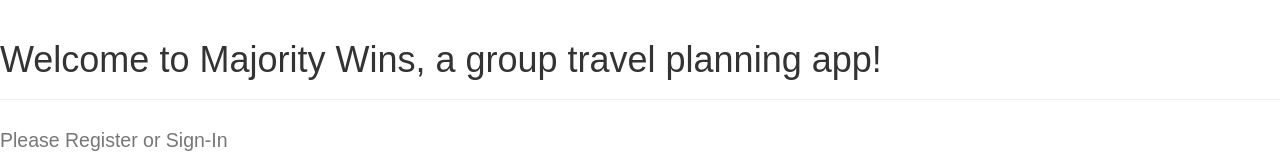
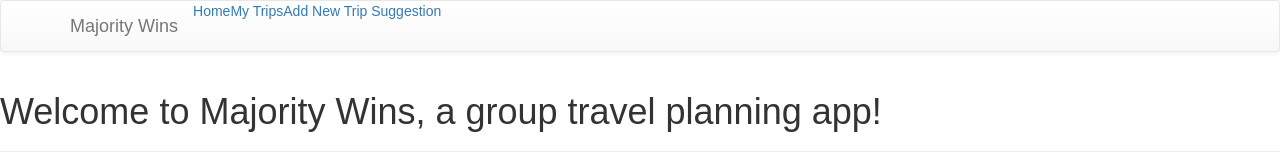
Before and after one commit to leahhoefling/GroupTravelApp, a React (Create React App) app: page / in a window 1280 px wide. Shown: the top 160 px of the page. Built offline with nearby package versions, Linux system fonts and the light colour scheme.

Commit message:
Added the additional folders, pages, and routes for itinerary, my trips, suggestions, and add group trip. Also added the bootstrap navbar that is mobile responsive and links to pages

```diff
--- a/src/API/Database.json
+++ b/src/API/Database.json
@@ -35,6 +35,12 @@
       "email": "traveler@travel.com",
       "password": "pass",
       "id": 6
+    },
+    {
+      "name": "harp",
+      "email": "harp@herpes.com",
+      "password": "iloveball",
+      "id": 7
     }
   ]
 }
--- a/src/ApplicationViews.js
+++ b/src/ApplicationViews.js
@@ -1,10 +1,15 @@
 import React, { Component } from "react";
 import { Route } from "react-router-dom";
 import Login from "./LoginPage/Login";
-import WelcomePage from "./WelcomePage";
+import WelcomePage from "./LoginPage/WelcomePage";
 import ApiManager from "./API/ApiManager";
 import Register from "./LoginPage/Register";
 import Home from "./HomeDashboard";
+import SuggestionForm from "./SuggestionForm/SuggestionForm";
+import MyTrips from "./MyTripsPage/MyTripsList";
+import AddGroupTrip from "./AddTripGroup/AddGroupForm";
+
+
 
 
 export default class ApplicationViews extends Component {
@@ -15,6 +20,10 @@ export default class ApplicationViews extends Component {
         <Route exact path="/login" component={Login} />
         <Route exact path="/register" component={Register} />
         <Route exact path="/home" component={Home} />
+        <Route exact path="/suggestion" component={SuggestionForm} />
+        <Route exact path="/mytrips" component={MyTrips} />
+        <Route exact path="/addgroup" component={AddGroupTrip} />
+
       </React.Fragment>
     );
   }
--- a/src/GroupTravelApp.js
+++ b/src/GroupTravelApp.js
@@ -1,11 +1,13 @@
 import ApplicationViews from "./ApplicationViews";
 import React, { Component } from "react";
+import NavBar from "./NavBar";
+
 
 export default class GroupTravelApp extends Component {
   render() {
     return (
       <React.Fragment>
-        {/* <NavBar /> */}
+        <NavBar />
         <ApplicationViews />
       </React.Fragment>
     );
--- /dev/null
+++ b/src/MyTripsPage/MyTripsList.js
@@ -0,0 +1,11 @@
+import React, { Component } from "react";
+import { Link } from "react-router-dom";
+
+export default class MyTrips extends Component {
+    render() {
+        return (
+
+            <React.Fragment><div><h1>My Trips</h1> </div></React.Fragment>
+        )
+    }
+}
--- /dev/null
+++ b/src/NavBar.js
@@ -0,0 +1,27 @@
+import React, { Component } from "react";
+import { Link } from "react-router-dom";
+import { Navbar, Nav } from 'react-bootstrap';
+
+export default class NavBar extends Component {
+    render() {
+        return (
+            <Navbar collapseOnSelect>
+                <Navbar.Header>
+                    <Navbar.Brand>
+                        <Link to="/home">Majority Wins</Link>
+                    </Navbar.Brand>
+                    {/* To have a mobile friendly Navbar, Add a Navbar.Toggle to your Header and wrap your Navs in a Navbar.Collapse component. The Navbar will automatically wire the toggle and collapse together! */}
+                    <Navbar.Toggle />
+                </Navbar.Header>
+                <Navbar.Collapse>
+                    <Nav>
+                        <Link to="/home">Home</Link>
+                        <Link to="/mytrips">My Trips</Link>
+                        <Link to="/suggestion">Add New Trip Suggestion</Link>
+
+                    </Nav>
+                </Navbar.Collapse>
+            </Navbar>
+        )
+    }
+}
--- /dev/null
+++ b/src/SuggestionForm/SuggestionForm.js
@@ -0,0 +1,11 @@
+import React, { Component } from "react";
+import { Link } from "react-router-dom";
+
+export default class SuggestionForm extends Component {
+    render() {
+        return (
+
+            <React.Fragment><div><h1>SUGGESTIONS</h1> </div></React.Fragment>
+        )
+    }
+}
```
Also changed, not shown: src/AddTripGroup/AddGroupForm.js (added), src/Itinerary/Itinerary.js (added), src/Itinerary/ItineraryList.js (added), src/LoginPage/WelcomePage.js (renamed from src/WelcomePage.js).
